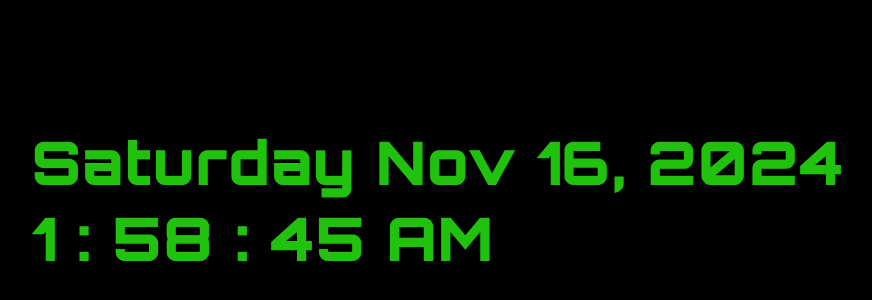
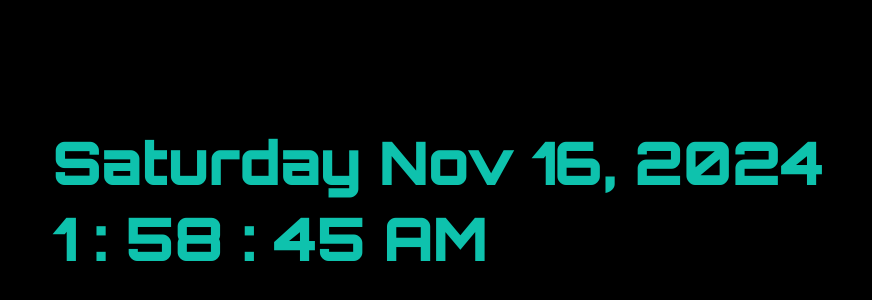
Before and after one commit to CHUBSTHICC/clock, a plain HTML site: page index.html in a window 1280 px wide. Shown: the part 200-500 px from the top of the page, without its empty margins (202-1074 px from the left). Drawn offline with Linux system fonts and the light colour scheme.

Commit message:
Update styles.css

```diff
--- a/styles.css
+++ b/styles.css
@@ -5,14 +5,18 @@ body
 {
     background-color: black;
     font-family: "Orbitron", sans-serif;
+    font-optical-sizing: auto;
+    font-weight: 900;
+    font-style: normal;
     display: flex;
     justify-content: center;
     align-items: center;
+
 }
 
 .clock
 {
-    color: #20c20e;
+    color: #0ec2ad;
     font-size: 60px;
-    letter-spacing: 1px;
+    letter-spacing: -1px;
 }
```
